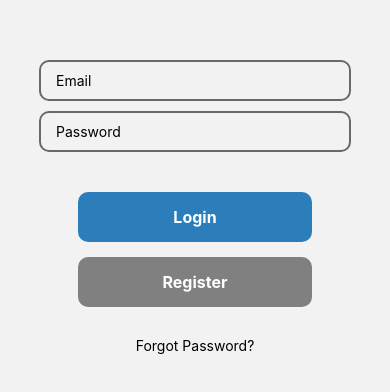
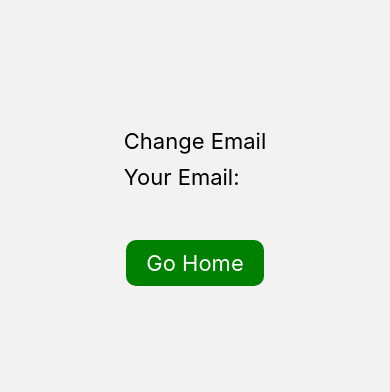
Before and after one commit to Oskar-Ciebien/Timetable_Application, a React Native app: screen /ChangeEmail in a window 390 px wide. Shown: the part 220-612 px from the top of the page. Built offline with nearby package versions, Linux system fonts and the light colour scheme; no server answers.

Commit message:
Added Change Password, Change Email, Forgot Password, Delete Account screens and added them to navigation

```diff
--- a/App.js
+++ b/App.js
@@ -12,6 +12,10 @@ import LoginScreen from "./screens/LoginScreen";
 import HomeScreen from "./screens/HomeScreen";
 import SettingsScreen from "./screens/SettingsScreen";
 import TimetableScreen from "./screens/TimetableScreen";
+import ChangePasswordScreen from "./screens/ChangePasswordScreen";
+import ForgotPasswordScreen from "./screens/ForgotPasswordScreen";
+import ChangeEmailScreen from "./screens/ChangeEmailScreen";
+import DeleteAccountScreen from "./screens/DeleteAccountScreen";
 
 const Stack = createNativeStackNavigator();
 const Tab = createBottomTabNavigator();
@@ -140,6 +144,26 @@ export default function App() {
           options={{ headerShown: false }}
           component={Tabs}
         />
+        <Stack.Screen
+          name="ChangePassword"
+          options={{ headerShown: false }}
+          component={ChangePasswordScreen}
+        />
+        <Stack.Screen
+          name="ForgotPassword"
+          options={{ headerShown: false }}
+          component={ForgotPasswordScreen}
+        />
+        <Stack.Screen
+          name="ChangeEmail"
+          options={{ headerShown: false }}
+          component={ChangeEmailScreen}
+        />
+        <Stack.Screen
+          name="DeleteAccount"
+          options={{ headerShown: false }}
+          component={DeleteAccountScreen}
+        />
       </Stack.Navigator>
     </NavigationContainer>
   );
--- /dev/null
+++ b/screens/ChangeEmailScreen.js
@@ -0,0 +1,62 @@
+import { StyleSheet, Text, View, TouchableOpacity } from "react-native";
+import React from "react";
+import { SafeAreaView } from "react-native-safe-area-context";
+
+// Navigation
+import { useNavigation } from "@react-navigation/core";
+
+// Firebase
+import { auth } from "../firebase";
+
+const ChangeEmailScreen = () => {
+  // Navigation
+  const navigation = useNavigation();
+
+  // Change Password
+  const goHome = () => {
+    console.log("Pressed Go Home");
+    navigation.replace("Home");
+  };
+
+  return (
+    <SafeAreaView style={styles.container}>
+      <View>
+        <Text style={styles.text}>Change Email</Text>
+        <Text style={styles.text}>Your Email: {auth.currentUser?.email}</Text>
+      </View>
+
+      <TouchableOpacity onPress={goHome} style={styles.button}>
+        <View>
+          <Text style={styles.buttonText}>Go Home</Text>
+        </View>
+      </TouchableOpacity>
+    </SafeAreaView>
+  );
+};
+
+export default ChangeEmailScreen;
+
+const styles = StyleSheet.create({
+  container: {
+    flex: 1,
+    justifyContent: "center",
+    alignItems: "center",
+  },
+  text: {
+    color: "black",
+    fontSize: 22,
+    marginTop: 10,
+  },
+  button: {
+    marginTop: 50,
+    fontSize: 22,
+    backgroundColor: "green",
+    paddingVertical: 10,
+    paddingHorizontal: 20,
+    borderRadius: 10,
+  },
+  buttonText: {
+    color: "white",
+    fontSize: 22,
+  },
+});
--- /dev/null
+++ b/screens/ChangePasswordScreen.js
@@ -0,0 +1,62 @@
+import { StyleSheet, Text, View, TouchableOpacity } from "react-native";
+import React from "react";
+import { SafeAreaView } from "react-native-safe-area-context";
+
+// Navigation
+import { useNavigation } from "@react-navigation/core";
+
+// Firebase
+import { auth } from "../firebase";
+
+const ChangePasswordScreen = () => {
+  // Navigation
+  const navigation = useNavigation();
+
+  // Change Password
+  const goHome = () => {
+    console.log("Pressed Go Home");
+    navigation.replace("Home");
+  };
+
+  return (
+    <SafeAreaView style={styles.container}>
+      <View>
+        <Text style={styles.text}>Change Password</Text>
+        <Text style={styles.text}>Your Email: {auth.currentUser?.email}</Text>
+      </View>
+
+      <TouchableOpacity onPress={goHome} style={styles.button}>
+        <View>
+          <Text style={styles.buttonText}>Go Home</Text>
+        </View>
+      </TouchableOpacity>
+    </SafeAreaView>
+  );
+};
+
+export default ChangePasswordScreen;
+
+const styles = StyleSheet.create({
+  container: {
+    flex: 1,
+    justifyContent: "center",
+    alignItems: "center",
+  },
+  text: {
+    color: "black",
+    fontSize: 22,
+    marginTop: 10,
+  },
+  button: {
+    marginTop: 50,
+    fontSize: 22,
+    backgroundColor: "green",
+    paddingVertical: 10,
+    paddingHorizontal: 20,
+    borderRadius: 10,
+  },
+  buttonText: {
+    color: "white",
+    fontSize: 22,
+  },
+});
--- /dev/null
+++ b/screens/DeleteAccountScreen.js
@@ -0,0 +1,62 @@
+import { StyleSheet, Text, View, TouchableOpacity } from "react-native";
+import React from "react";
+import { SafeAreaView } from "react-native-safe-area-context";
+
+// Navigation
+import { useNavigation } from "@react-navigation/core";
+
+// Firebase
+import { auth } from "../firebase";
+
+const DeleteAccountScreen = () => {
+  // Navigation
+  const navigation = useNavigation();
+
+  // Change Password
+  const goHome = () => {
+    console.log("Pressed Go Home");
+    navigation.replace("Home");
+  };
+
+  return (
+    <SafeAreaView style={styles.container}>
+      <View>
+        <Text style={styles.text}>Delete Account</Text>
+        <Text style={styles.text}>Your Email: {auth.currentUser?.email}</Text>
+      </View>
+
+      <TouchableOpacity onPress={goHome} style={styles.button}>
+        <View>
+          <Text style={styles.buttonText}>Go Home</Text>
+        </View>
+      </TouchableOpacity>
+    </SafeAreaView>
+  );
+};
+
+export default DeleteAccountScreen;
+
+const styles = StyleSheet.create({
+  container: {
+    flex: 1,
+    justifyContent: "center",
+    alignItems: "center",
+  },
+  text: {
+    color: "black",
+    fontSize: 22,
+    marginTop: 10,
+  },
+  button: {
+    marginTop: 50,
+    fontSize: 22,
+    backgroundColor: "green",
+    paddingVertical: 10,
+    paddingHorizontal: 20,
+    borderRadius: 10,
+  },
+  buttonText: {
+    color: "white",
+    fontSize: 22,
+  },
+});
--- /dev/null
+++ b/screens/ForgotPasswordScreen.js
@@ -0,0 +1,62 @@
+import { StyleSheet, Text, View, TouchableOpacity } from "react-native";
+import React from "react";
+import { SafeAreaView } from "react-native-safe-area-context";
+
+// Navigation
+import { useNavigation } from "@react-navigation/core";
+
+// Firebase
+import { auth } from "../firebase";
+
+const ForgotPasswordScreen = () => {
+  // Navigation
+  const navigation = useNavigation();
+
+  // Change Password
+  const goHome = () => {
+    console.log("Pressed Go Home");
+    navigation.replace("Home");
+  };
+
+  return (
+    <SafeAreaView style={styles.container}>
+      <View>
+        <Text style={styles.text}>Forgot Password</Text>
+        <Text style={styles.text}>Your Email: {auth.currentUser?.email}</Text>
+      </View>
+
+      <TouchableOpacity onPress={goHome} style={styles.button}>
+        <View>
+          <Text style={styles.buttonText}>Go Home</Text>
+        </View>
+      </TouchableOpacity>
+    </SafeAreaView>
+  );
+};
+
+export default ForgotPasswordScreen;
+
+const styles = StyleSheet.create({
+  container: {
+    flex: 1,
+    justifyContent: "center",
+    alignItems: "center",
+  },
+  text: {
+    color: "black",
+    fontSize: 22,
+    marginTop: 10,
+  },
+  button: {
+    marginTop: 50,
+    fontSize: 22,
+    backgroundColor: "green",
+    paddingVertical: 10,
+    paddingHorizontal: 20,
+    borderRadius: 10,
+  },
+  buttonText: {
+    color: "white",
+    fontSize: 22,
+  },
+});
--- a/screens/SettingsScreen.js
+++ b/screens/SettingsScreen.js
@@ -17,21 +17,25 @@ const SettingsScreen = () => {
   // Change Password
   const changePassword = () => {
     console.log("Pressed Change Password");
+    navigation.replace("ChangePassword");
   };
 
   // Change Email
   const changeEmail = () => {
     console.log("Pressed Change Email");
+    navigation.replace("ChangeEmail");
   };
 
   // Forgot Password
   const forgotPassword = () => {
     console.log("Pressed Forgot Password");
+    navigation.replace("ForgotPassword");
   };
 
   // Delete Account
   const deleteAccount = () => {
     console.log("Pressed Delete Account");
+    navigation.replace("DeleteAccount");
   };
 
   // Log Out
--- a/screens/TimetableScreen.js
+++ b/screens/TimetableScreen.js
@@ -1,5 +1,5 @@
 // Imports
-import { StyleSheet, Text, TouchableOpacity, View } from "react-native";
+import { StyleSheet, Text, View } from "react-native";
 import React from "react";
 
 // Navigation
```
